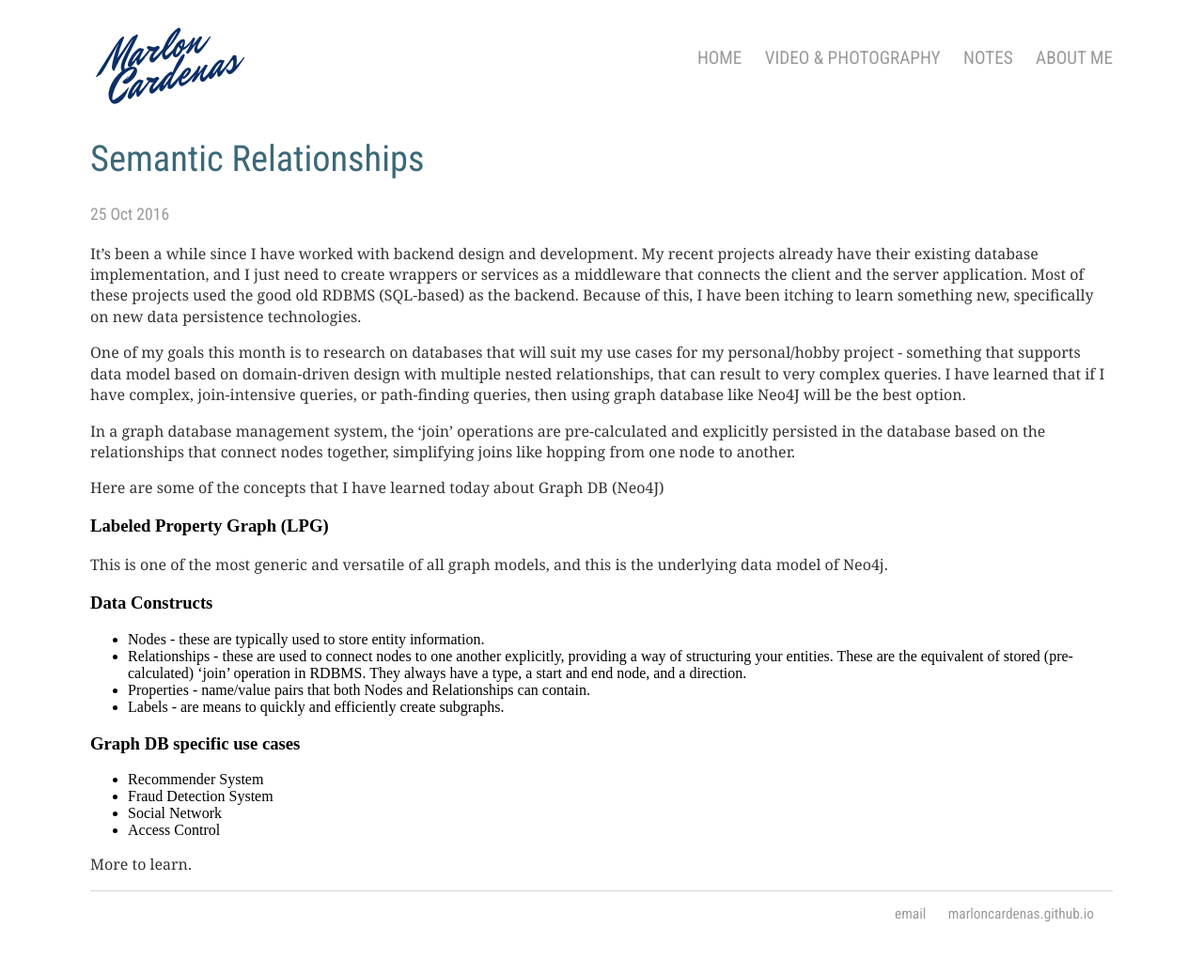
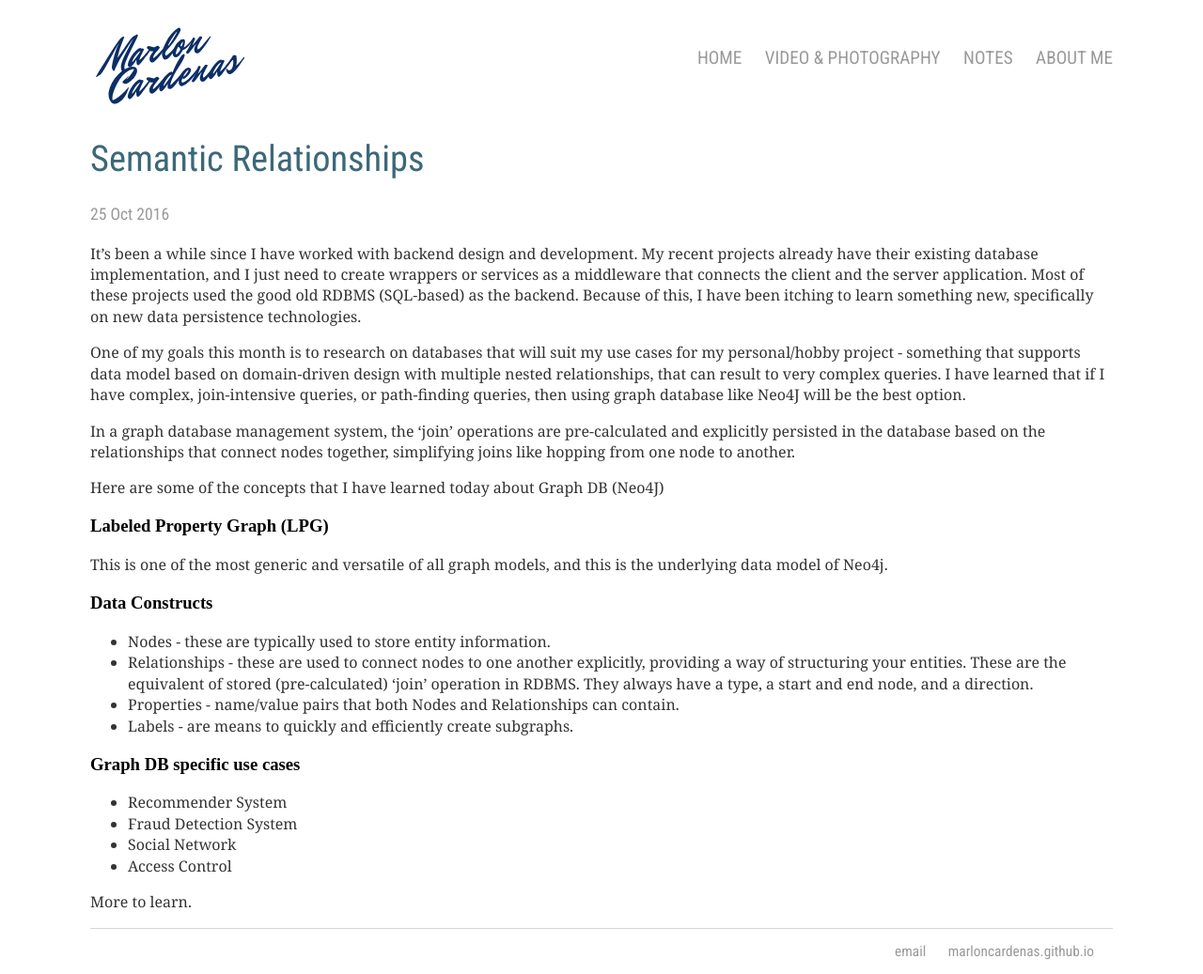
Before and after one commit to marloncardenas/marloncardenas.github.io, a Jekyll site: the page built from _posts/2016-10-25-semantic-relationships.md, in a window 1280 px wide. Shown: the whole page at 94% size. Built offline with Jekyll 4.4.1, drawn with Linux system fonts in a browser that asks for light colours; before the commit the page ends 998 px from its top, so only the background shows below that.

```diff
--- a/css/main.css
+++ b/css/main.css
@@ -67,6 +67,13 @@
         color: #3C6878;
     }
     p {
+        font-family: 'Noto Serif', serif;
+        font-size: 1.0em;
+        line-height: 1.4em;
+        color: #333;
+    }
+
+    div.post ul {
         font-family: 'Noto Serif', serif;
         font-size: 1.0em;
         line-height: 1.4em;
```
